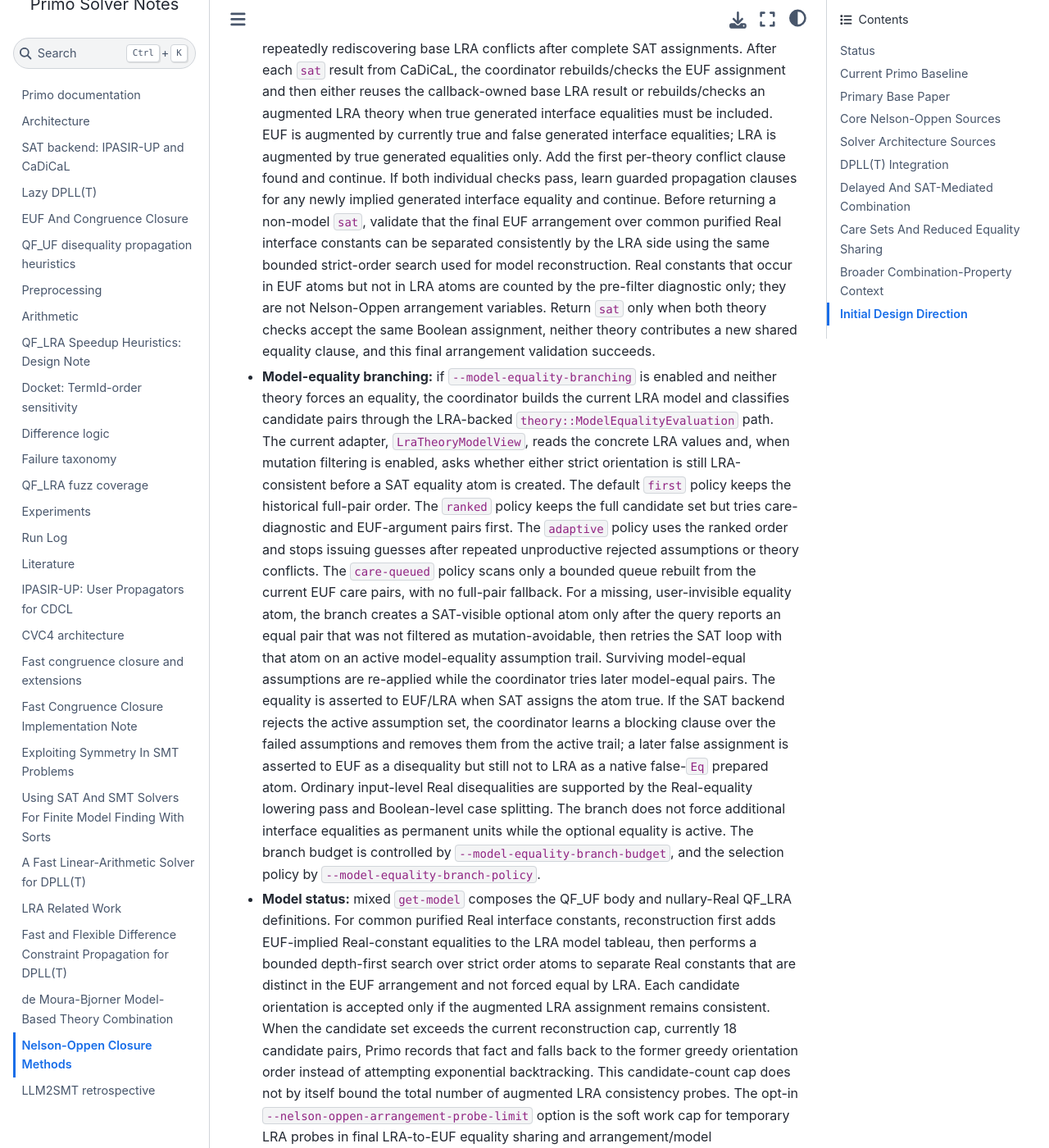
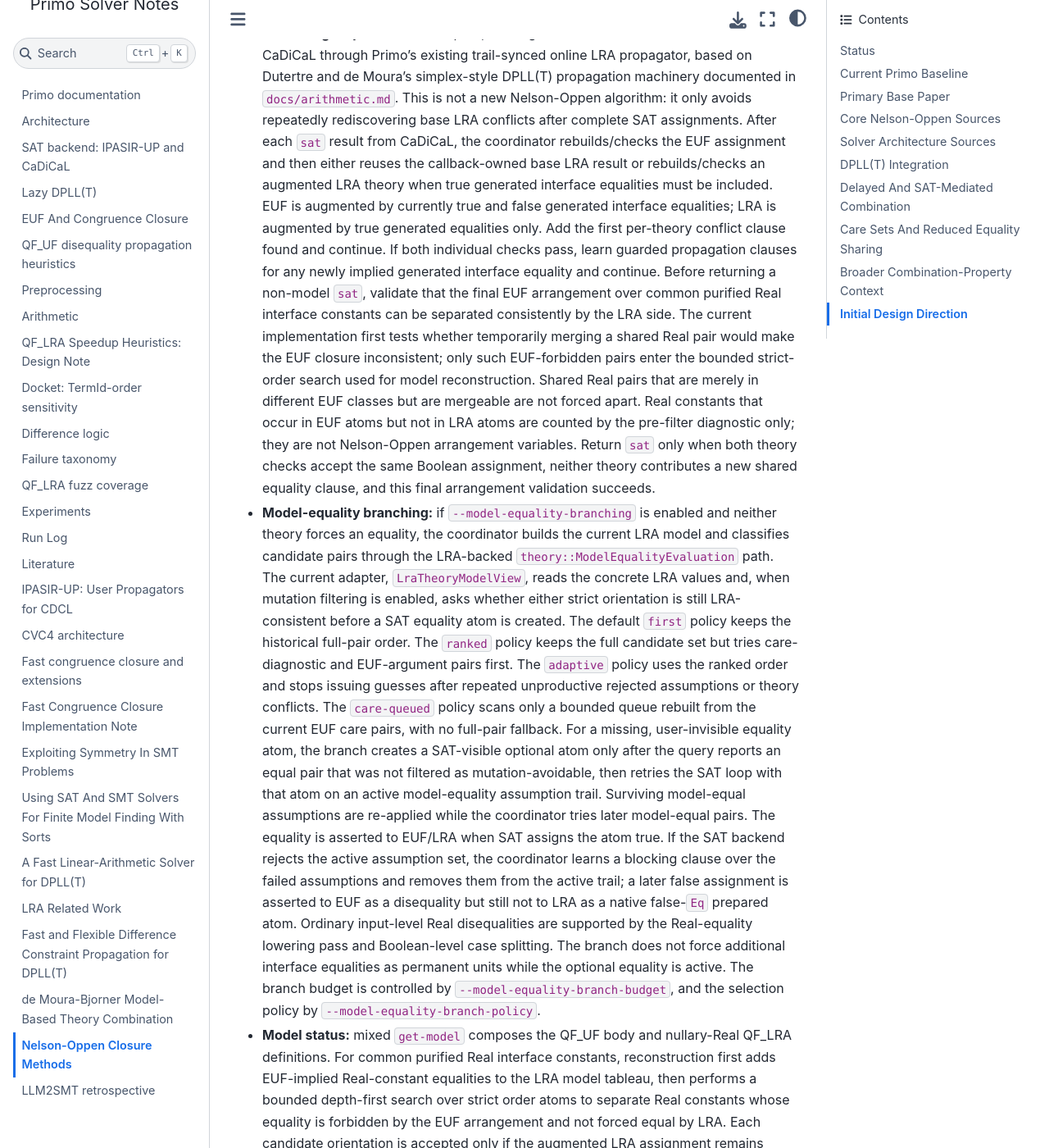
Before and after one commit to primo-solver/primo, a Jupyter Book: the page built from docs/papers/nelson-oppen-closure-methods.md, in a window 1280 px wide and 1400 px high, scrolled down 15923 px. Shown: the whole window at 82% size. Built offline with Jupyter Book 1.0.4 settings and Sphinx 7.4.7 and the Sphinx Book theme 1.1.4, drawn with Linux system fonts in a browser that asks for light colours; some of the changed text lies outside the part shown.

Commit message:
Prune final arrangements to EUF-forbidden pairs

```diff
--- a/docs/papers/nelson-oppen-closure-methods.md
+++ b/docs/papers/nelson-oppen-closure-methods.md
@@ -123,8 +123,8 @@
 literals that are false are asserted to EUF as disequalities. They are not
 asserted to LRA as native Real disequalities; instead, LRA can still reject such
 a false assignment by later entailing the corresponding equality, and mixed
-model reconstruction separately adds strict Real separation atoms for
-EUF-distinct Real arguments.
+model reconstruction separately adds strict Real separation atoms for shared
+Real arguments whose equality is rejected by the current EUF closure.
 
 `--nelson-oppen-prop=online` adds a deliberately narrow online combination
 path. In mixed QF_UFLRA only, `MixedTheoryPropagationDispatcher` is connected as
@@ -312,6 +312,8 @@
 - `:no.interface.lra-prepared-augmented`
 - `:no.interface.model-separations`
 - `:no.interface.model-separation-candidates`
+- `:no.interface.model-separation-euf-mergeable-pairs`
+- `:no.interface.model-separation-euf-forbidden-pairs`
 - `:no.interface.model-separation-search-capped`
 - `:no.interface.model-separation-search-branches`
 - `:no.interface.model-separation-search-backtracks`
@@ -641,12 +643,15 @@
   propagation clauses for any newly implied generated interface equality and
   continue. Before returning a non-model `sat`, validate that the final EUF
   arrangement over common purified Real interface constants can be separated
-  consistently by the LRA side using the same bounded strict-order search used
-  for model reconstruction. Real constants that occur in EUF atoms but not in
-  LRA atoms are counted by the pre-filter diagnostic only; they are not
-  Nelson-Oppen arrangement variables. Return `sat` only when both theory checks
-  accept the same Boolean assignment, neither theory contributes a new shared
-  equality clause, and this final arrangement validation succeeds.
+  consistently by the LRA side. The current implementation first tests whether
+  temporarily merging a shared Real pair would make the EUF closure inconsistent;
+  only such EUF-forbidden pairs enter the bounded strict-order search used for
+  model reconstruction. Shared Real pairs that are merely in different EUF
+  classes but are mergeable are not forced apart. Real constants that occur in
+  EUF atoms but not in LRA atoms are counted by the pre-filter diagnostic only;
+  they are not Nelson-Oppen arrangement variables. Return `sat` only when both
+  theory checks accept the same Boolean assignment, neither theory contributes a
+  new shared equality clause, and this final arrangement validation succeeds.
 - **Model-equality branching:** if `--model-equality-branching` is enabled and
   neither theory forces an equality, the coordinator builds the current LRA
   model and classifies candidate pairs through the LRA-backed
@@ -680,9 +685,10 @@
   QF_LRA definitions. For common purified Real interface constants,
   reconstruction first adds EUF-implied Real-constant equalities to the LRA
   model tableau, then performs a bounded depth-first search over strict order
-  atoms to separate Real constants that are distinct in the EUF arrangement and
-  not forced equal by LRA. Each candidate orientation is accepted only if the augmented LRA
-  assignment remains consistent. When the candidate set exceeds the current
+  atoms to separate Real constants whose equality is forbidden by the EUF
+  arrangement and not forced equal by LRA. Each candidate orientation is
+  accepted only if the augmented LRA assignment remains consistent. When the
+  candidate set exceeds the current
   reconstruction cap, currently 18 candidate pairs, Primo records that fact and
   falls back to the former greedy orientation order instead of attempting
   exponential backtracking. This candidate-count cap does not by itself bound
```
Also changed, not shown: docs/architecture.md (+15 -7 lines), docs/debugging.md (+10 -2 lines), 2 other files.
